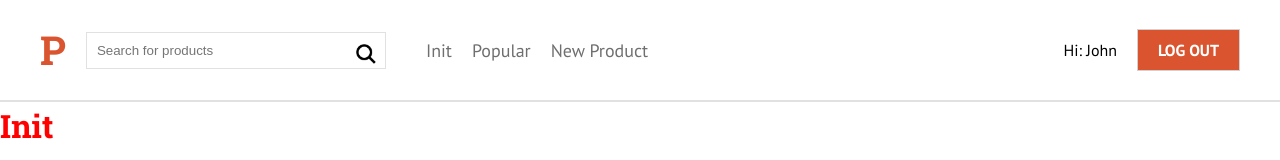
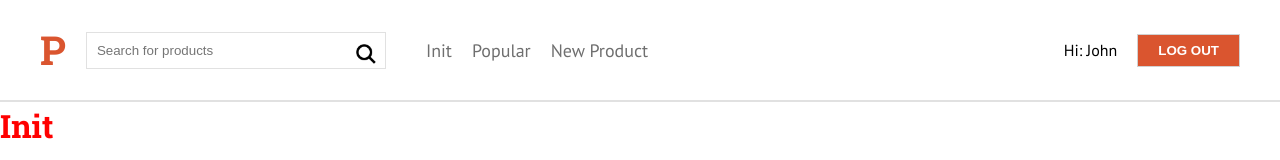
Before and after one commit to conradevs/productscore, a Next.js app: page / in a window 1280 px wide. Shown: the top 160 px of the page. Built offline with nearby package versions, Linux system fonts and the light colour scheme.

Commit message:
solved a tag nested into another a tag problem in Header

```diff
--- a/components/layout/Header.js
+++ b/components/layout/Header.js
@@ -1,6 +1,6 @@
 /** @jsxRuntime classic */
 /** @jsx jsx */
-import React from 'react';
+import React, {useEffect} from 'react';
 import Link from 'next/link';
 import styled from '@emotion/styled';
 import {css,jsx} from '@emotion/react';
@@ -30,6 +30,7 @@ const Logo = styled.p`
 const Header = () => {
 
     const loggedIn = true;
+
     return (
         <header
             css={css`
@@ -56,7 +57,7 @@ const Header = () => {
                         align-items: center;
                     `}
                 >
-                    {loggedIn? (
+                    {loggedIn ? (
                             <>
                                 <p
                                 css={css`
--- a/components/ui/Button.js
+++ b/components/ui/Button.js
@@ -1,6 +1,6 @@
 import styled from '@emotion/styled';
 
-const Button = styled.a`
+const Button = styled.button`
     font-weight: 700;
     text-transform: uppercase;
     border: 1px solid #d1d1d1;
--- a/pages/index.js
+++ b/pages/index.js
@@ -1,3 +1,4 @@
+import React from 'react'
 import Layout from '../components/layout/Layout';
 import styled from '@emotion/styled';
 
--- a/pages/login.js
+++ b/pages/login.js
@@ -1,3 +1,4 @@
+import React from 'react'
 import Layout from '../components/layout/Layout';
 import styled from '@emotion/styled';
 
--- a/pages/newproduct.js
+++ b/pages/newproduct.js
@@ -1,3 +1,4 @@
+import React from 'react'
 import Layout from '../components/layout/Layout';
 import styled from '@emotion/styled';
 
--- a/pages/popular.js
+++ b/pages/popular.js
@@ -1,3 +1,4 @@
+import React from 'react'
 import Layout from '../components/layout/Layout';
 import styled from '@emotion/styled';
 
```
Also changed, not shown: package.json (+4 -3 lines), .babelrc, 1 other file (tests, documents, lock files or other folders).
